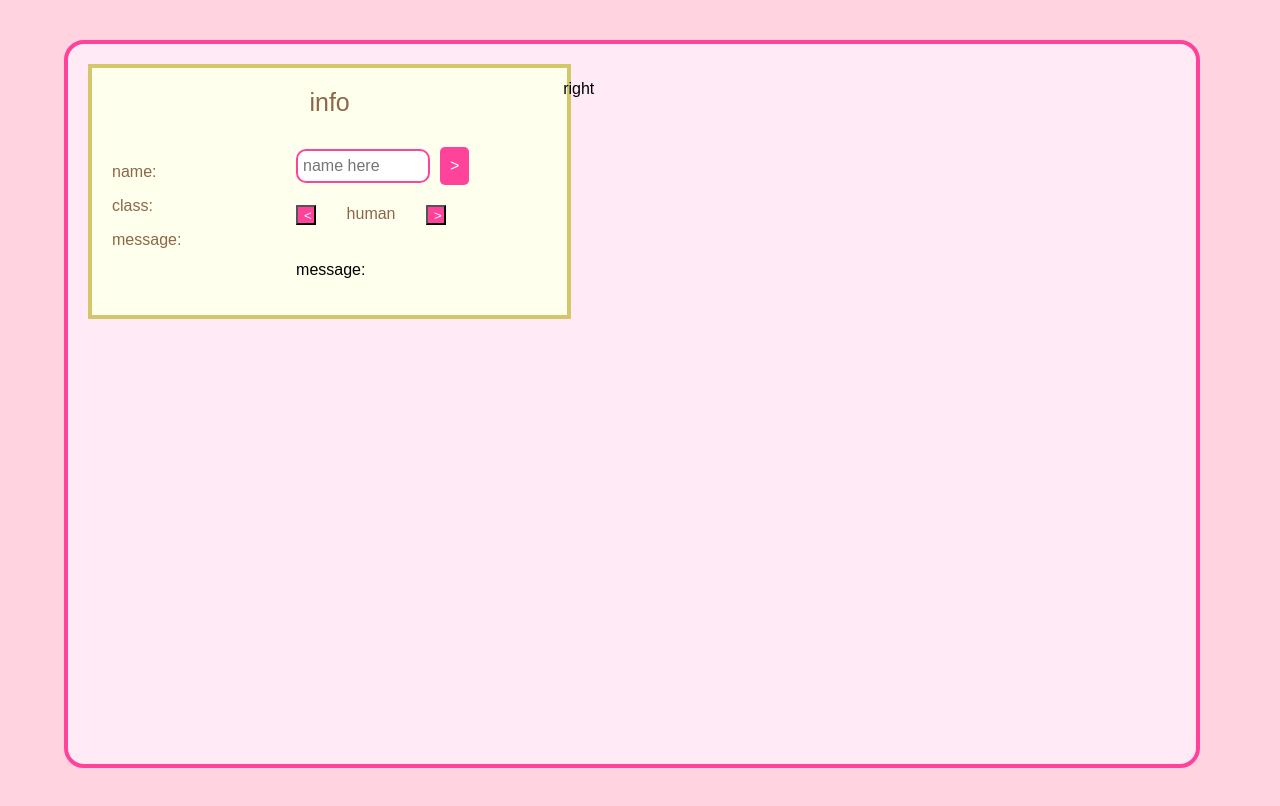
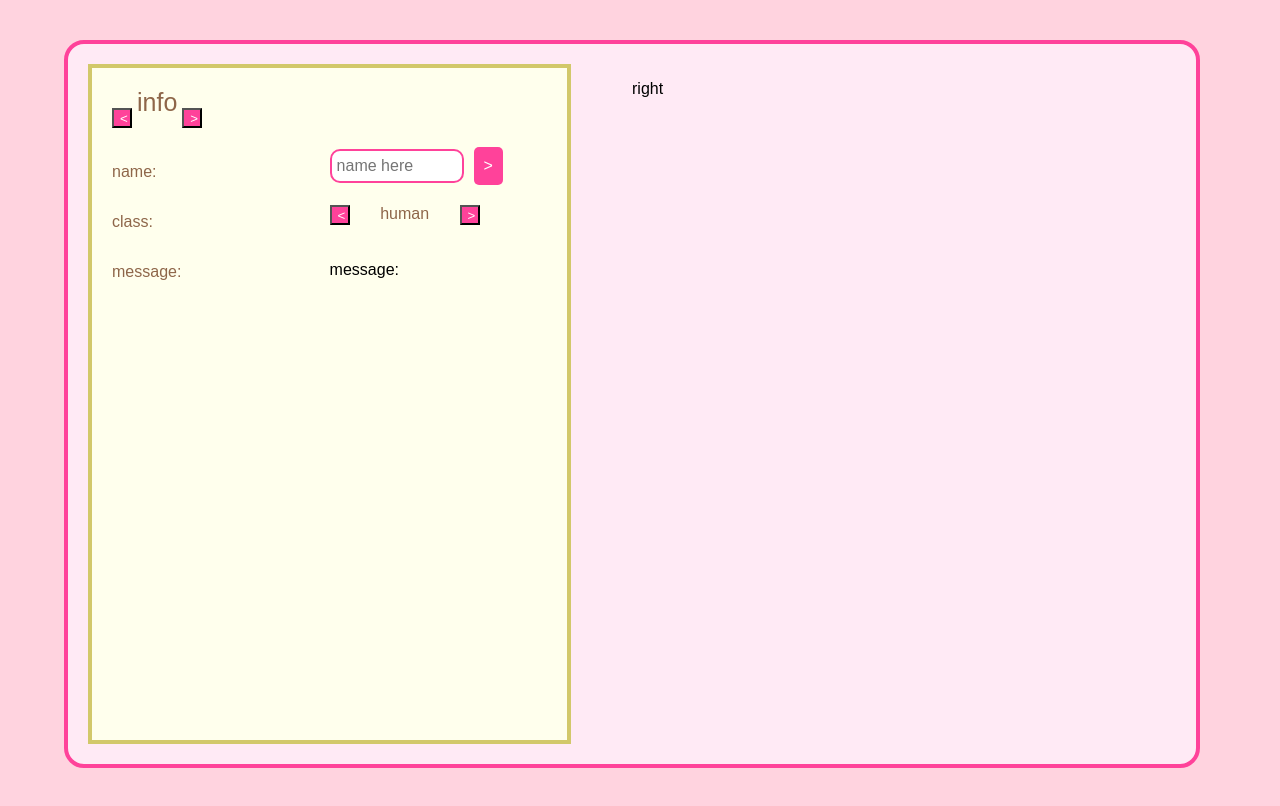
Before and after one commit to yuan-ie/yuans-mini-projects, a plain HTML site: page character_create_app/main/start_game.html in a window 1280 px wide. Drawn offline with Linux system fonts and the light colour scheme.

Commit message:
working pages for start_game

```diff
--- a/character_create_app/main/start_game.html
+++ b/character_create_app/main/start_game.html
@@ -10,13 +10,13 @@
             margin: 0;
             font-family: Arial, sans-serif;
         }
-        /*switcable content*/
+        /*switchable content*/
         #content {
             position: relative;
             display: flex;
             flex-direction: column;
             align-items: center;
-            flex-grow: 1;
+
             width: 100%;
         }
         /*main pink window within the overall window*/
@@ -30,14 +30,13 @@
             width: 85vw;
             margin: 5vh 5vw;
             border-radius: 20px;
-            gap: 40px;
+            gap: 10%;
             padding: 20px;
         }
         /*horizonally stacked wrappers*/
         .overall-wrapper {
             position: relative;
             display: flex;
-            flex-grow: 1;
             width: 100%;
             gap: 10px;
         }
@@ -45,9 +44,9 @@
         .left-wrapper {
             position: relative;
             display: flex;
+            flex-grow: 1;
             flex-direction: column;
-            width: 40%;
-            gap: 20px;
+            width: 30%;
         }
         .right-wrapper {
             position: relative;
@@ -60,6 +59,10 @@
         /*yellow full-size page for about and how2play*/
         .yellow-page {
             position: relative;
+            display: flex;
+            flex-direction: column;
+            flex-grow: 1;
+            align-items: center;
             margin: 0 auto;
             border: 4px solid #D2C86A;
             background-color: #FFFFED;
@@ -103,23 +106,32 @@
         <!-- left side (in the yellow part) -->
         <div class="left-wrapper">
             <div class="yellow-page">
+
+                <!-- page header -->
+                <div class="options-wrapper" style="align-items: center;">
+                    <button class="arrow" onclick="pageBackward()"><</button>
+                    <div class="yellow-page-header" id="page-option"></div>
+                    <button class="arrow" onclick="pageForward()">></button>
+                </div>
+
                 <!-- start with character info -->
                 <div id="content">
-                    <div class="yellow-page-header">info</div>
-                    <!-- customizing labels -->
+
+                    <!-- page content -->
                     <div class="overall-wrapper">
+
+                        <!-- customizing labels -->
                         <div class="left-wrapper">
-                            <div class="yellow-page-text">
-                                <p>name:</p>
-                                <P>class:</P>
-                                <p>message:</p>
-                            </div>
+                            <p class="yellow-page-text" style="padding-bottom: 0px;">name:</p>
+                            <P class="yellow-page-text" style="padding-bottom: 0px;">class:</P>
+                            <p class="yellow-page-text" style="padding-bottom: 10px;">message:</p>
                         </div>
+
                         <!-- customizing options -->
                         <div class="right-wrapper">
                             <!-- choose a name -->
                             <div style="display: flex; align-items:center; gap: 10px;">
-                                <input type="text" maxlength="10" placeholder="name here" style="width: 120px; height: 20px; font-size: 16px; border-radius: 10px; padding: 5px; border: 2px solid #FF429A;">
+                                <input   type="text" maxlength="10" placeholder="name here" style="width: 120px; height: 20px; font-size: 16px; border-radius: 10px; padding: 5px; border: 2px solid #FF429A;">
                                 <button style="background-color: #FF429A; color: white; font-size: 16px; padding: 10px; border: none; border-radius: 5px; cursor: pointer;">
                                     >
                                 </button>
@@ -135,6 +147,7 @@
                             <p>message:</p>
                         </div>
                     </div>
+                    <!-- ---------------- -->
                 </div>
             </div>
         </div>
@@ -144,12 +157,101 @@
         </div>
     </div>
     <script>
+        const pages=["info", "body", "clothes"];
         const classes=["human", "elf", "goblin", "orc", "fairy"];
+
+        let y = 0;
+        let page_op = pages[y];
+        let page_fill = document.getElementById("page-option");
+        page_fill.textContent = `${page_op}`;
+
         let x = 0;
         let class_op = classes[x];
         let class_fill = document.getElementById("class-option");
         class_fill.textContent = `${class_op}`;
 
+
+        const page_info = `
+        <!-- page content -->
+        <div class="overall-wrapper">
+
+            <!-- customizing labels -->
+            <div class="left-wrapper">
+                <p class="yellow-page-text" style="padding-bottom: 0px;">name:</p>
+                <P class="yellow-page-text" style="padding-bottom: 0px;">class:</P>
+                <p class="yellow-page-text" style="padding-bottom: 10px;">message:</p>
+            </div>
+
+            <!-- customizing options -->
+            <div class="right-wrapper">
+                <!-- choose a name -->
+                <div style="display: flex; align-items:center; gap: 10px;">
+                    <input   type="text" maxlength="10" placeholder="name here" style="width: 120px; height: 20px; font-size: 16px; border-radius: 10px; padding: 5px; border: 2px solid #FF429A;">
+                    <button style="background-color: #FF429A; color: white; font-size: 16px; padding: 10px; border: none; border-radius: 5px; cursor: pointer;">
+                        >
+                    </button>
+                </div>
+                <!-- choose a class -->
+                <div class="options-wrapper">
+                    <button class="arrow" onclick="classBackward()"><</button>
+                    <div class="yellow-page-text" id="class-option" style="width: 100px; height: 20px; text-align: center;"></div>
+                    <button class="arrow" onclick="classForward()">></button>
+                </div>
+
+                <!-- write a personal message -->
+                <p>message:</p>
+            </div>
+        </div>
+        `;
+
+        const page_body = `
+        <!-- page content -->
+        <div class="overall-wrapper">
+
+            <!-- customizing labels -->
+            <div class="left-wrapper">
+                <p class="yellow-page-text" style="padding-bottom: 0px;">skin color:</p>
+                <P class="yellow-page-text" style="padding-bottom: 0px;">hair:</P>
+                <p class="yellow-page-text" style="padding-bottom: 10px;">hair color:</p>
+                <P class="yellow-page-text" style="padding-bottom: 0px;">eyes:</P>
+                <p class="yellow-page-text" style="padding-bottom: 10px;">eye color:</p>
+            </div>
+
+            <!-- customizing options -->
+            <div class="right-wrapper">
+                <p>hi</p>
+            </div>
+        </div>
+        `;
+
+        const page_clothes = `
+        <p>hello</p>
+        `;
+
+        const page_contents = [page_info, page_body, page_clothes];
+
+        /* ------ page navigation ------ */
+        function pageForward(){
+            y = (y + 1) % 3;
+            let page_op = pages[y];
+            let page_fill = document.getElementById("page-option");
+            page_fill.textContent = `${page_op}`;
+
+            let page_content = document.getElementById("content");
+            page_content.innerHTML = page_contents[y];
+
+        }
+        function pageBackward(){
+            y = (y - 1) % 3;
+            let page_op = pages[y];
+            let page_fill = document.getElementById("page-option");
+            page_fill.textContent = `${page_op}`;
+
+            let page_content = document.getElementById("content");
+            page_content.innerHTML = page_contents[y];
+        }
+
+        /* ------ info navigation ------ */
         function classForward(){
             x = (x + 1) % 5;
             let class_op = classes[x];
@@ -162,6 +264,8 @@
             let class_fill = document.getElementById("class-option");
             class_fill.textContent = `${class_op}`;
         }
+
+
     </script>
 </body>
 </html>
```
